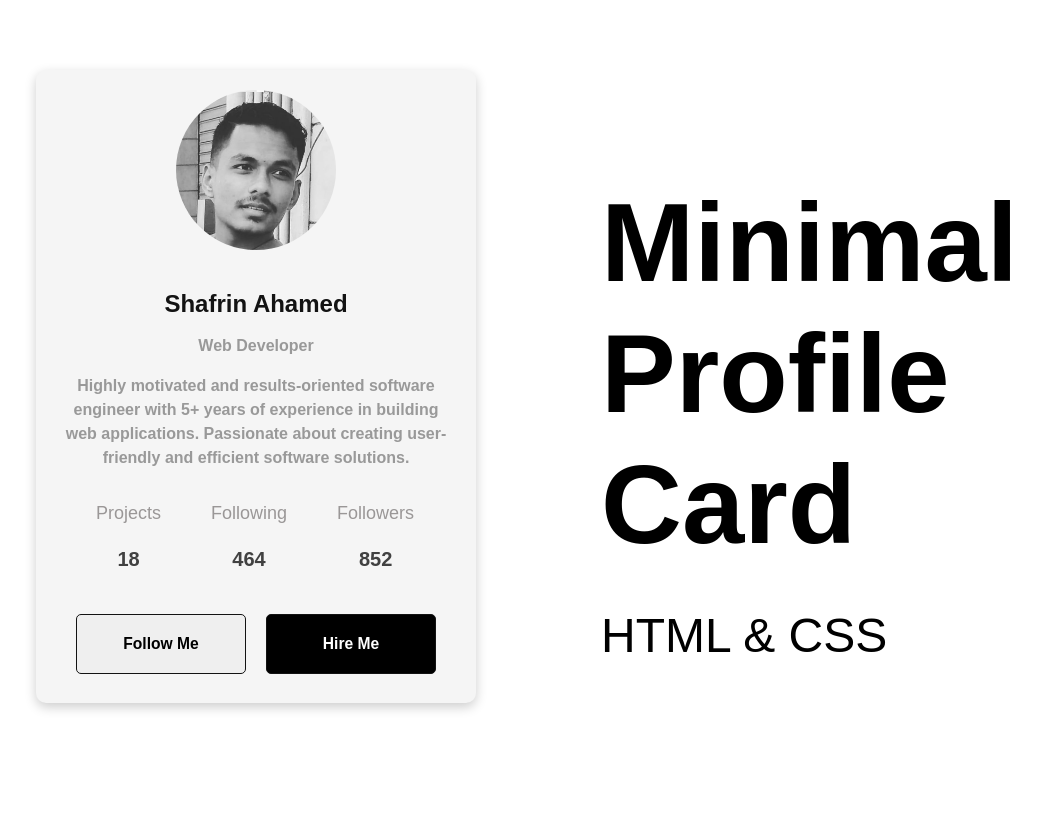
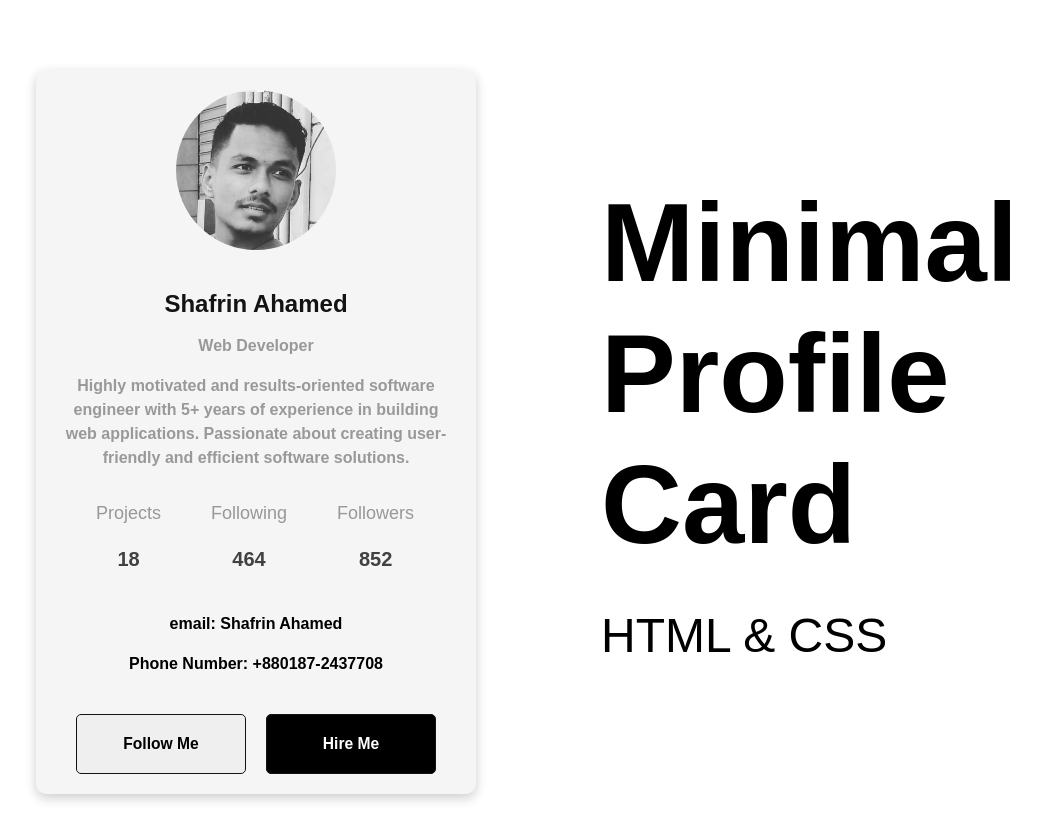
Before and after one commit to shafrinahamed097/Assignment_1, a plain HTML site: page profile_card/index.html in a window 1280 px wide. Shown: the whole page, without its empty margins (34-1075 px from the left). Before the commit the page ends 800 px from the top, so only its background shows below. Drawn offline with Linux system fonts and the light colour scheme.

Commit message:
added contact information in Profile Card

```diff
--- a/profile_card/index.html
+++ b/profile_card/index.html
@@ -34,6 +34,10 @@
                         <p class="p1">852</p>
                     </div>
                 </div>
+                <div>
+                    <h4>email: Shafrin Ahamed</h4>
+                    <h4>Phone Number: +880187-2437708</h4>
+                </div>
 
                 <div class="button-container">
                     <button class="bt1">
```
